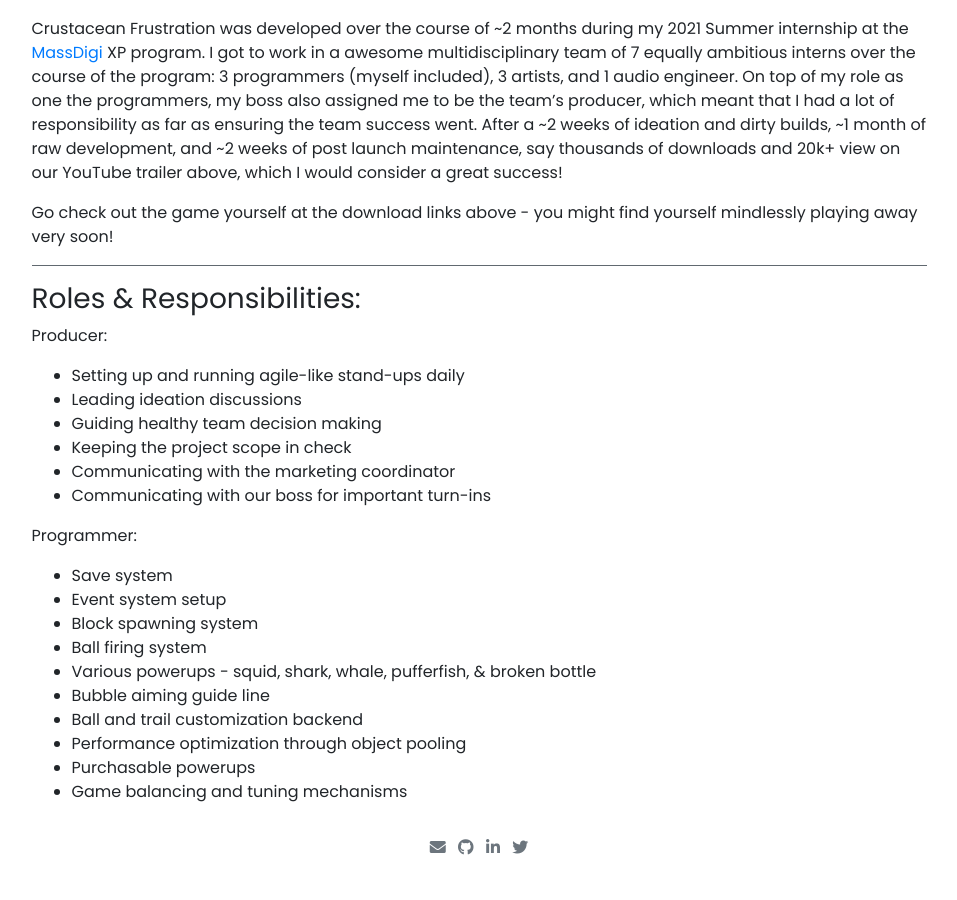
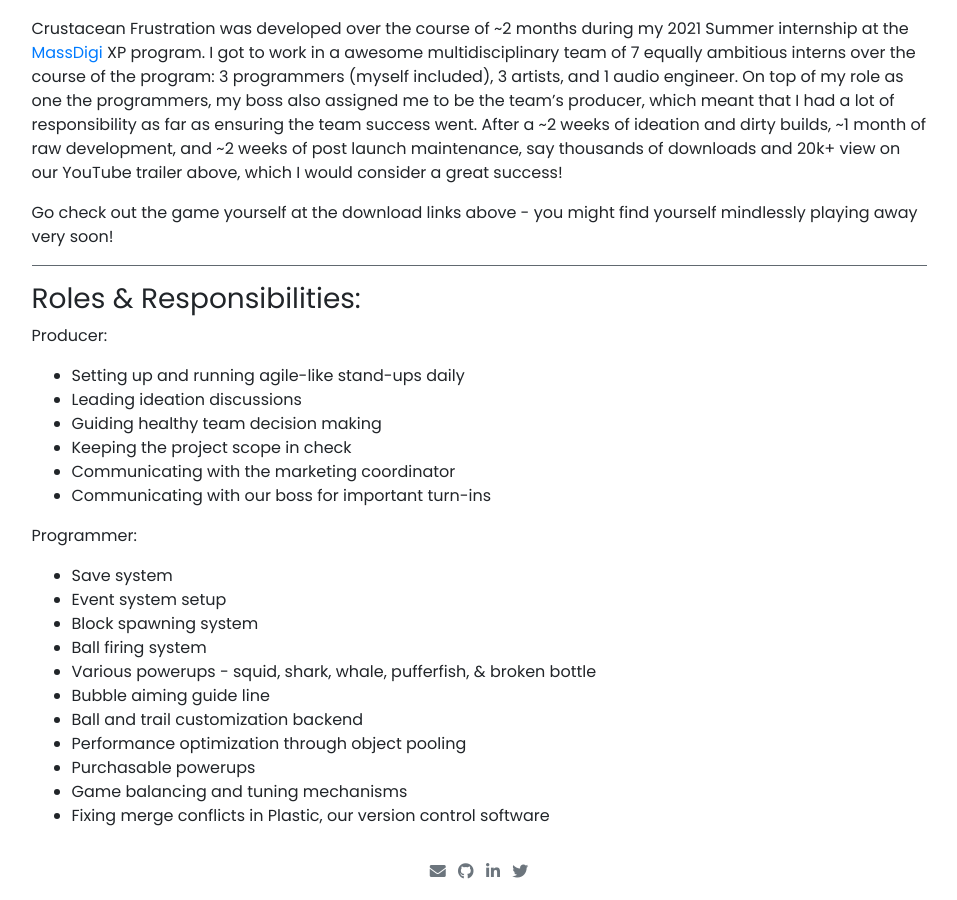
Before and after one commit to rjmarzec/rjmarzec.github.io, a Jekyll site: the page built from projects/crustacean-frustration/about.md, in a window 1280 px wide and 900 px high, scrolled down 985 px. Shown: the whole window, without its empty margins (161-1118 px from the left). Built offline with Jekyll 4.4.1, drawn with Linux system fonts in a browser that asks for light colours; nearby versions of some CDN libraries; before the commit the page ends 1861 px from its top, so only the background shows below that.

Commit message:
added a note about using plastic to the crustacean frustration about apge

```diff
--- a/projects/crustacean-frustration/about.md
+++ b/projects/crustacean-frustration/about.md
@@ -50,3 +50,4 @@ Programmer:
 * Performance optimization through object pooling
 * Purchasable powerups
 * Game balancing and tuning mechanisms
+* Fixing merge conflicts in Plastic, our version control software
```
